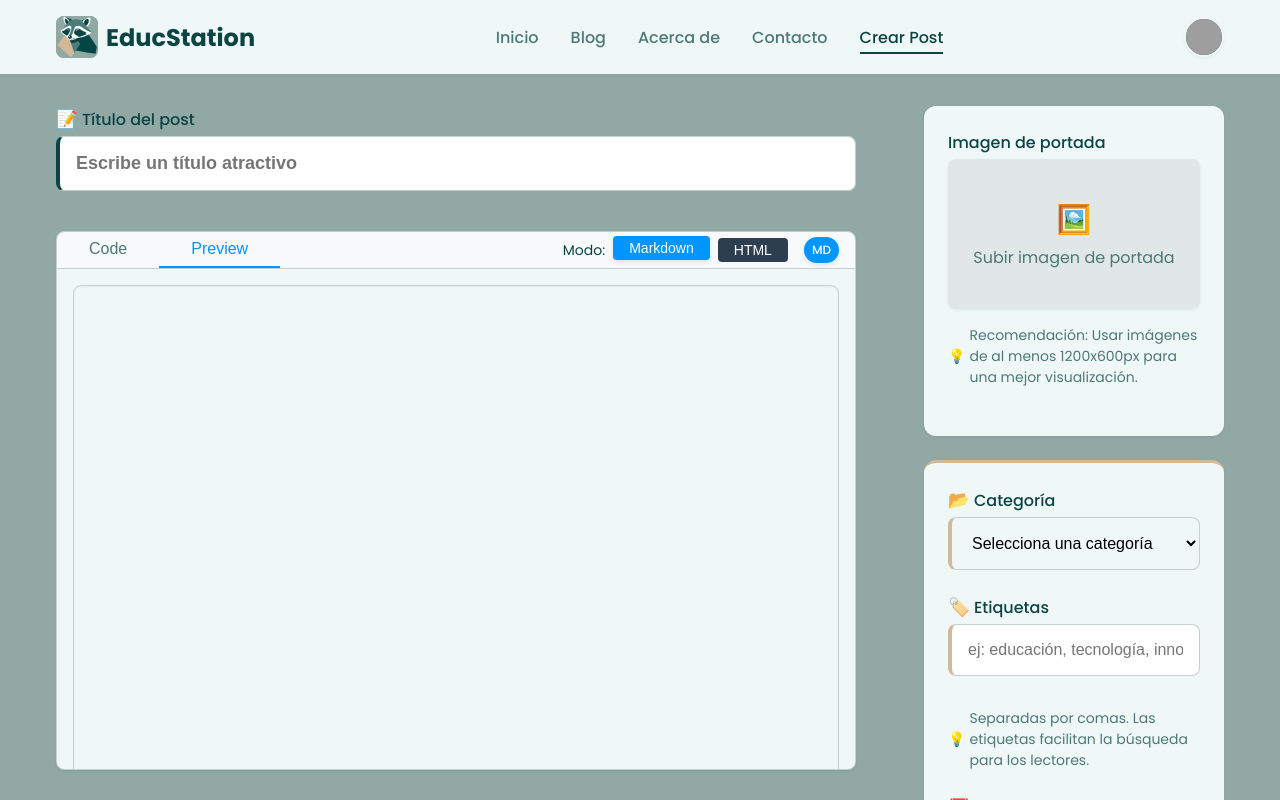
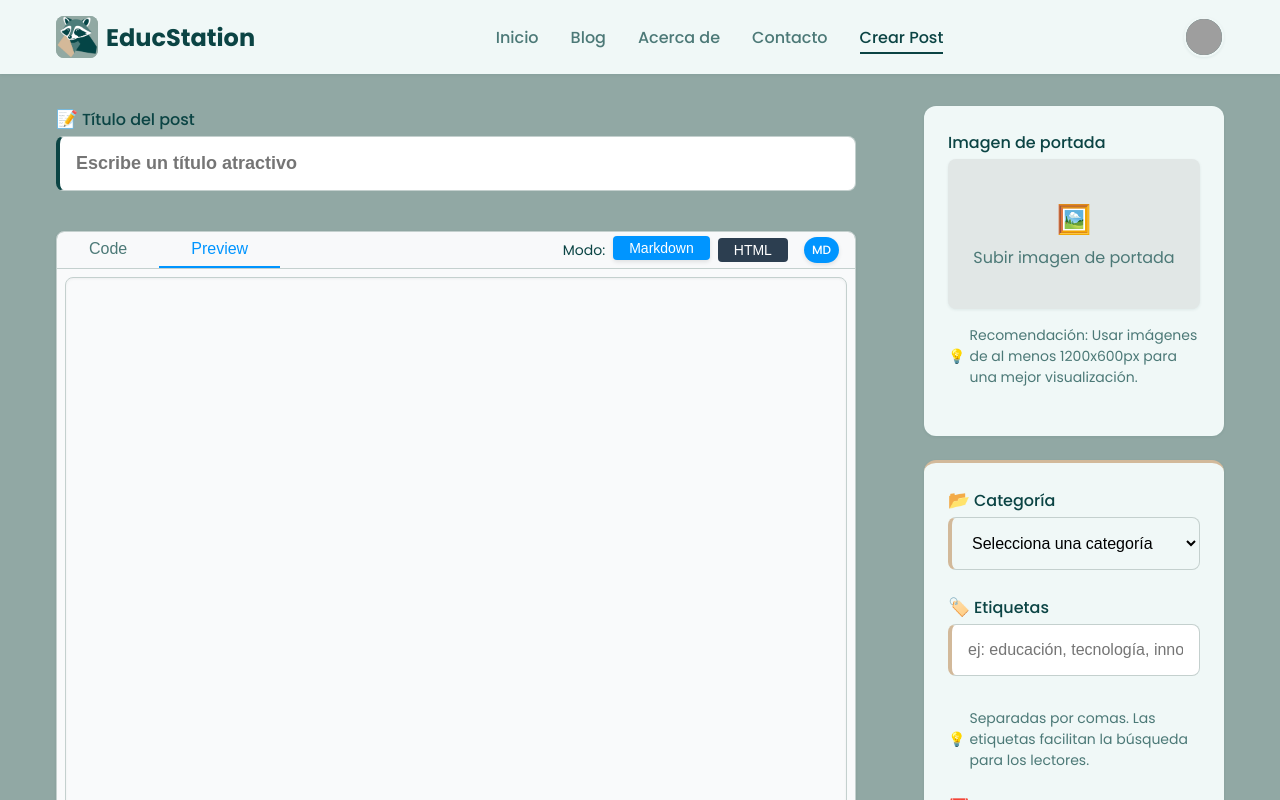
Before and after one commit to Educcorp/EducStation, a React (Create React App) app: page /admin/post in a window 1280 px wide. Both pictures are taken after a click on the button "Preview". Shown: the top 800 px of the page. Built offline with nearby package versions, Linux system fonts and the light colour scheme; grey boxes are pictures that could not be loaded.

Commit message:
Improve preview and code secction

```diff
--- a/src/components/admin/DualModeEditor.jsx
+++ b/src/components/admin/DualModeEditor.jsx
@@ -100,13 +100,27 @@ const DualModeEditor = ({ content, onChange, initialMode = 'markdown' }) => {
     }
   };
 
+  const commonContentStyles = {
+    width: '100%',
+    height: '600px', // Mayor altura
+    padding: spacing.md,
+    borderRadius: borderRadius.md,
+    backgroundColor: '#f9fafb', // Fondo suave, consistente entre code y preview
+    border: `1px solid ${colors.gray200}`,
+    boxShadow: 'inset 0 1px 3px rgba(0,0,0,0.05)',
+    overflow: 'auto',
+    transition: 'all 0.2s ease-in-out'
+  };
+
   const styles = {
     editorContainer: {
       position: 'relative',
       border: `1px solid ${colors.gray200}`,
       borderRadius: borderRadius.md,
       overflow: 'hidden',
-      boxShadow: shadows.sm
+      boxShadow: shadows.sm,
+      maxWidth: '960px', // Ancho máximo más generoso
+      margin: '0 auto', // Centrado horizontal
     },
     editorHeader: {
       display: 'flex',
@@ -156,10 +170,7 @@ const DualModeEditor = ({ content, onChange, initialMode = 'markdown' }) => {
       borderBottom: `2px solid ${mode === 'markdown' ? '#0095FF' : '#E34C26'}`
     },
     textarea: {
-      width: '100%',
-      height: '500px',
-      padding: spacing.md,
-      fontSize: typography.fontSize.md,
+      ...commonContentStyles,
       fontFamily: 'monospace',
       resize: 'vertical',
       lineHeight: 1.5,
@@ -170,10 +181,7 @@ const DualModeEditor = ({ content, onChange, initialMode = 'markdown' }) => {
       whiteSpace: 'pre-wrap'
     },
     previewContainer: {
-      height: '500px',
-      padding: spacing.md,
-      overflow: 'auto',
-      backgroundColor: colors.white
+      ...commonContentStyles
     },
     autoSaveIndicator: {
       position: 'absolute',
@@ -200,6 +208,12 @@ const DualModeEditor = ({ content, onChange, initialMode = 'markdown' }) => {
       marginLeft: spacing.sm,
       fontWeight: typography.fontWeight.medium,
       boxShadow: '0 2px 4px rgba(0,0,0,0.1)'
+    },
+    editorContent: {
+      backgroundColor: '#f9fafb',
+      borderRadius: `0 0 ${borderRadius.md} ${borderRadius.md}`,
+      padding: spacing.sm,
+      border: 'none'
     }
   };
 
@@ -267,6 +281,7 @@ const DualModeEditor = ({ content, onChange, initialMode = 'markdown' }) => {
         </div>
       </div>
 
+      <div style={styles.editorContent}>
         {activeTab === 'code' && (
           <>
             <EditorToolbar
@@ -304,6 +319,7 @@ const DualModeEditor = ({ content, onChange, initialMode = 'markdown' }) => {
           </div>
         )}
       </div>
+    </div>
   );
 };
 
--- a/src/components/admin/HTMLPreview.jsx
+++ b/src/components/admin/HTMLPreview.jsx
@@ -1,3 +1,4 @@
+
 // src/components/admin/HTMLPreview.jsx
 import React, { useRef, useEffect, useState } from 'react';
 import { colors, spacing, typography, shadows, borderRadius } from '../../styles/theme';
@@ -25,8 +26,10 @@ const HTMLPreview = ({ htmlContent }) => {
         const adjustHeight = () => {
           try {
             const height = doc.documentElement.scrollHeight;
-            if (height) {
+            if (height && height < 580) { // Mantenemos una altura mínima
               iframe.style.height = `${height}px`;
+            } else {
+              iframe.style.height = '580px'; // Altura consistente con textarea
             }
           } catch (error) {
             console.error("Error adjusting iframe height:", error);
@@ -55,6 +58,7 @@ const HTMLPreview = ({ htmlContent }) => {
               padding: 0;
               max-width: 100%;
               overflow-x: hidden;
+              background-color: #f9fafb; /* Concordancia con el fondo del textarea */
             }
 
             /* Para cuando el HTML no incluye estilos propios */
@@ -133,10 +137,10 @@ const HTMLPreview = ({ htmlContent }) => {
     },
     previewContainer: {
       width: "100%",
-      minHeight: "500px",
+      minHeight: "580px", // Misma altura que textarea
       border: "none",
       overflow: "auto",
-      backgroundColor: colors.white,
+      backgroundColor: "#f9fafb", // Concordancia con el fondo del textarea
       borderRadius: borderRadius.md
     },
     errorMessage: {
@@ -160,42 +164,19 @@ const HTMLPreview = ({ htmlContent }) => {
       zIndex: 10,
       borderRadius: borderRadius.md
     },
-    previewHeader: {
-      backgroundColor: colors.gray100,
-      borderRadius: `${borderRadius.md} ${borderRadius.md} 0 0`,
-      padding: `${spacing.xs} ${spacing.md}`,
+    infoBox: {
+      backgroundColor: 'rgba(11, 68, 68, 0.05)',
+      borderRadius: borderRadius.md,
+      padding: spacing.sm,
+      marginTop: spacing.md,
       fontSize: typography.fontSize.sm,
       color: colors.textSecondary,
-      borderBottom: `1px solid ${colors.gray200}`,
-      display: "flex",
-      justifyContent: "space-between",
-      alignItems: "center"
-    },
-    infoIcon: {
-      marginRight: spacing.xs,
-      color: colors.primary
-    },
-    instructions: {
-      fontSize: typography.fontSize.xs,
-      padding: spacing.sm,
-      backgroundColor: colors.white,
-      borderTop: `1px solid ${colors.gray200}`,
-      color: colors.textSecondary,
-      borderRadius: `0 0 ${borderRadius.md} ${borderRadius.md}`,
       textAlign: "center"
     }
   };
 
   return (
     <div style={styles.container}>
-      <div style={styles.previewHeader}>
-        <span>
-          <span style={styles.infoIcon}>ℹ️</span>
-          Vista previa HTML
-        </span>
-        <span>Vista segura (sandbox)</span>
-      </div>
-
       {error && (
         <div style={styles.errorMessage}>
           {error}
@@ -215,8 +196,8 @@ const HTMLPreview = ({ htmlContent }) => {
         </div>
       )}
 
-      <div style={styles.instructions}>
-        Nota: Esta es solo una vista previa. Los enlaces se abrirán en una nueva pestaña y algunas funcionalidades pueden estar limitadas.
+      <div style={styles.infoBox}>
+        Vista previa segura (sandbox) • Los enlaces se abrirán en una nueva pestaña
       </div>
     </div>
   );
--- a/src/components/admin/MarkdownPreview.jsx
+++ b/src/components/admin/MarkdownPreview.jsx
@@ -1,3 +1,4 @@
+// src/components/admin/MarkdownPreview.jsx
 import React from 'react';
 import { colors, spacing, shadows, borderRadius } from '../../styles/theme';
 import ReactMarkdown from 'react-markdown';
@@ -5,29 +6,50 @@ import rehypeRaw from 'rehype-raw';
 
 const MarkdownPreview = ({ content }) => {
   const styles = {
-    previewContainer: {
-      width: "100%",
-      height: "500px",
-      padding: spacing.md,
-      borderRadius: borderRadius.md,
-      border: `1px solid ${colors.gray200}`,
-      overflow: "auto",
-      backgroundColor: colors.white,
-      boxShadow: "inset 0 1px 3px rgba(0,0,0,0.05)",
-      transition: "all 0.3s ease-in-out",
-      maxWidth: "100%", // Asegura que el contenido no sobrepase el ancho
-      wordWrap: "break-word" // Asegura que el texto salte de línea
-    },
     markdownPreview: {
       lineHeight: 1.6,
       color: colors.textPrimary,
+      fontFamily: "'Poppins', sans-serif", // Coherente con el resto de la interfaz
       maxWidth: "100%",
-      overflowWrap: "break-word"
+      overflowWrap: "break-word",
+      height: "100%",
+      // Eliminamos márgenes y bordes innecesarios para que se integre mejor
+      '& p': {
+        marginBottom: spacing.md
+      },
+      '& h1': {
+        fontSize: '1.8em',
+        fontWeight: 'bold',
+        marginBottom: spacing.md,
+        marginTop: spacing.lg,
+        color: colors.primary
+      },
+      '& h2': {
+        fontSize: '1.5em',
+        fontWeight: 'semibold',
+        marginTop: spacing.lg,
+        marginBottom: spacing.md,
+        color: colors.primary
+      },
+      '& ul, & ol': {
+        paddingLeft: spacing.xl,
+        marginBottom: spacing.lg
+      },
+      '& li': {
+        marginBottom: spacing.sm
+      },
+      '& blockquote': {
+        borderLeft: `4px solid ${colors.primary}`,
+        padding: `${spacing.sm} ${spacing.lg}`,
+        backgroundColor: 'rgba(11, 68, 68, 0.05)',
+        fontStyle: "italic",
+        margin: `${spacing.md} 0`,
+        borderRadius: `0 ${borderRadius.sm} ${borderRadius.sm} 0`
+      }
     }
   };
 
   return (
-    <div style={styles.previewContainer}>
     <div style={styles.markdownPreview}>
       <ReactMarkdown
         rehypePlugins={[rehypeRaw]} // Permite HTML en el markdown
@@ -37,7 +59,7 @@ const MarkdownPreview = ({ content }) => {
               {...props}
               style={{
                 maxWidth: '100%',
-                  boxShadow: shadows.md,
+                boxShadow: shadows.sm,
                 borderRadius: borderRadius.md,
                 transition: 'transform 0.3s ease, box-shadow 0.3s ease',
               }}
@@ -47,7 +69,7 @@ const MarkdownPreview = ({ content }) => {
               }}
               onMouseLeave={(e) => {
                 e.target.style.transform = 'scale(1)';
-                  e.target.style.boxShadow = shadows.md;
+                e.target.style.boxShadow = shadows.sm;
               }}
             />
           ),
@@ -103,7 +125,6 @@ const MarkdownPreview = ({ content }) => {
         {content}
       </ReactMarkdown>
     </div>
-    </div>
   );
 };
 
```
Lines whose indentation alone changed are shown as unchanged.
